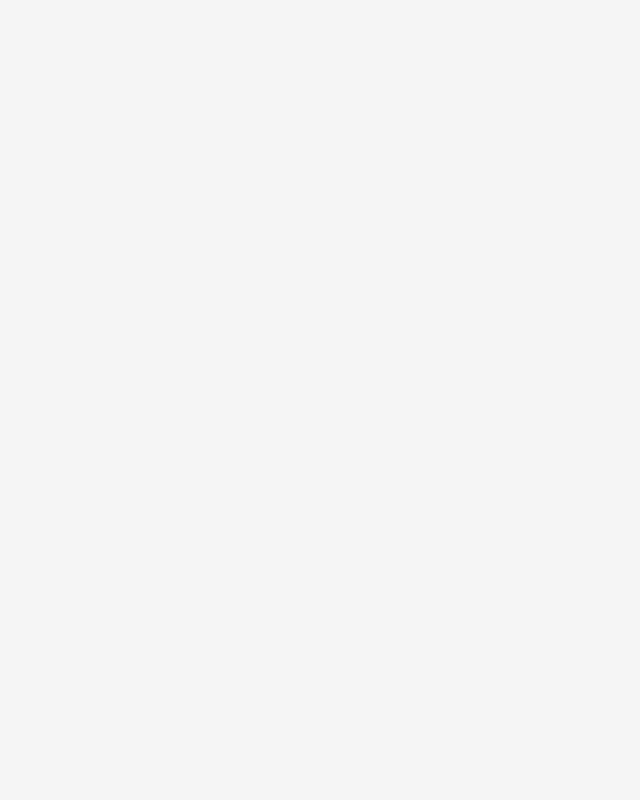
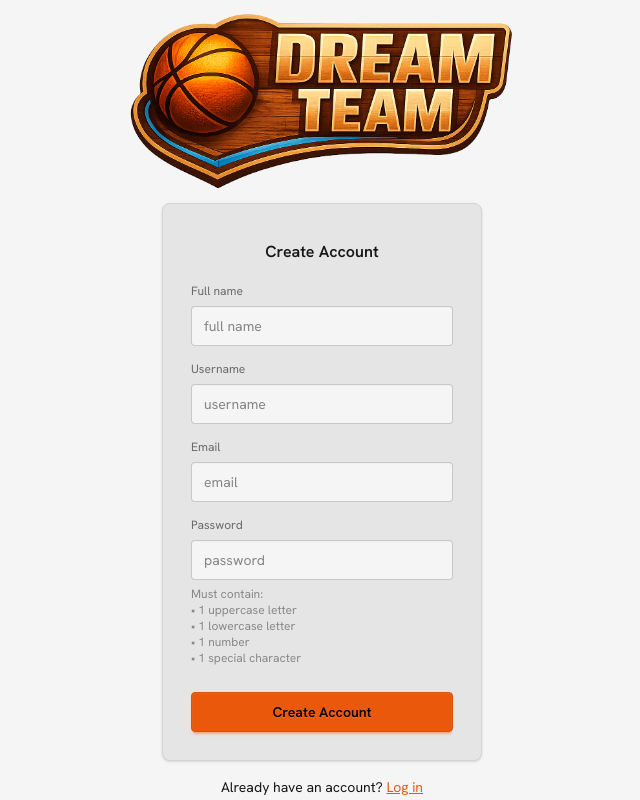
Before and after one commit to kaito24mako/dream-team, a React (Vite) app in the folder client/: page /register in a window 1280 px wide. Before the commit this address had no page. Shown: the whole page, without its empty margins (318-958 px from the left). Built offline with nearby package versions, Linux system fonts and the light colour scheme.

Commit message:
finalise auth pages

```diff
--- a/client/src/App.tsx
+++ b/client/src/App.tsx
@@ -2,6 +2,10 @@ import { BrowserRouter as Router, Routes, Route } from "react-router-dom";
 
 import LandingLayout from "./components/layout/landing/LandingLayout";
 import LandingPage from "./pages/landing/LandingPage";
+
+import AuthLayout from "./components/layout/auth/AuthLayout";
+import LoginPage from "./pages/auth/LoginPage";
+import RegisterPage from "./pages/auth/RegisterPage";
 
 import AppLayout from "./components/layout/app/AppLayout";
 import HomePage from "./pages/app/HomePage";
@@ -20,6 +24,11 @@ function App() {
           <Route path="/" element={<LandingPage />} />
         </Route>
 
+        <Route element={<AuthLayout />}>
+          <Route path="/login" element={<LoginPage />} />
+          <Route path="/register" element={<RegisterPage />} />
+        </Route>
+
         <Route element={<AppLayout />}>
           <Route path="/home" element={<HomePage />} />
           <Route path="/league" element={<LeaguePage />} />
--- /dev/null
+++ b/client/src/components/common/form/AuthForm.tsx
@@ -0,0 +1,27 @@
+import { Link } from "react-router-dom";
+import Button from "../button/Button";
+
+function AuthForm({
+  children,
+  legend,
+  link,
+  buttonTitle,
+}: {
+  children: React.ReactNode;
+  legend: string;
+  link: string;
+  buttonTitle: string;
+}) {
+  return (
+    <form className="fieldset bg-base-200 rounded-box w-xs border border-base-300 shadow-sm p-7">
+      <legend className="fieldset-legend mx-auto text-base">{legend}</legend>
+      {children}
+      <Link to={link}>
+        <Button bgColor="primary" textColor="black" className="mt-5 w-full">
+          {buttonTitle}
+        </Button>
+      </Link>
+    </form>
+  );
+}
+export default AuthForm;
--- /dev/null
+++ b/client/src/components/features/auth-page/LoginForm.tsx
@@ -0,0 +1,25 @@
+import AuthForm from "../../common/form/AuthForm";
+
+function LoginForm() {
+  return (
+    <AuthForm legend="Login" link="/home" buttonTitle="Login">
+      <label className="label">Username</label>
+      <input
+        type="text"
+        className="input focus-within:outline-none focus-within:ring-0"
+        placeholder="username"
+        name="username"
+      />
+
+      <label className="label mt-2">Password</label>
+      <input
+        type="password"
+        className="input focus-within:outline-none focus-within:ring-0"
+        placeholder="password"
+        name="password"
+        autoComplete="current-password"
+      />
+    </AuthForm>
+  );
+}
+export default LoginForm;
--- /dev/null
+++ b/client/src/components/features/auth-page/RegisterForm.tsx
@@ -0,0 +1,62 @@
+import AuthForm from "../../common/form/AuthForm";
+
+function RegisterForm() {
+  return (
+    <AuthForm
+      legend="Create Account"
+      link="/login"
+      buttonTitle="Create Account"
+    >
+      <label className="label mt-2">Full name</label>
+      <input
+        type="text"
+        className="input focus-within:outline-none focus-within:ring-0"
+        name="fullName"
+        placeholder="full name"
+        required
+      />
+
+      <label className="label mt-2">Username</label>
+      <input
+        type="text"
+        className="input focus-within:outline-none focus-within:ring-0"
+        name="username"
+        placeholder="username"
+        minLength={4}
+        required
+      />
+
+      <label className="label mt-2">Email</label>
+      <input
+        type="email"
+        className="input focus-within:outline-none focus-within:ring-0"
+        name="email"
+        placeholder="email"
+        required
+      />
+
+      <label className="label mt-2">Password</label>
+      <input
+        type="password"
+        className="input focus-within:outline-none focus-within:ring-0"
+        name="password"
+        placeholder="password"
+        pattern="^(?=.*[A-Z])(?=.*[a-z])(?=.*\d)(?=.*[\x21-\x2F\x3A-\x40\x5B-\x60\x7B-\x7E])[\x20-\x7E]+$"
+        title="Password must contain at least one uppercase letter, one lowercase letter, one number, and one special character"
+        required
+      />
+
+      <p className="label text-xs opacity-75">
+        Must contain:
+        <br />
+        • 1 uppercase letter
+        <br />
+        • 1 lowercase letter
+        <br />
+        • 1 number
+        <br />• 1 special character
+      </p>
+    </AuthForm>
+  );
+}
+export default RegisterForm;
--- a/client/src/components/features/howToPlay-page/CompeteSection.tsx
+++ b/client/src/components/features/howToPlay-page/CompeteSection.tsx
@@ -44,7 +44,7 @@ function CompeteSection() {
           <img
             src={levelScreenshot}
             alt="A single level with its details"
-            className="w-170 rounded-lg border border-border-base shadow-sm mt-2"
+            className="w-170 rounded-lg border border-base-300 shadow-sm mt-2"
           />
         </div>
       </div>
@@ -89,7 +89,7 @@ function CompeteSection() {
           <img
             src={battleScreenshot}
             alt="The battle page showcasing what it entails"
-            className="w-160 rounded-lg border border-border-base shadow-sm mt-2"
+            className="w-160 rounded-lg border border-border-300 shadow-sm mt-2"
           />
         </div>
       </div>
--- a/client/src/components/features/landing-page/BottomSection.tsx
+++ b/client/src/components/features/landing-page/BottomSection.tsx
@@ -1,12 +1,10 @@
 import { Link } from "react-router-dom";
 
 import Button from "../../common/button/Button";
-import FadeInOnView from "../../animations/FadeInOnView";
 
 function BottomSection() {
   return (
-    <section className="lg:mt-20 bg-base-300 py-20 w-full">
-      <FadeInOnView className="flex flex-col items-center text-center gap-5">
+    <section className="flex flex-col items-center text-center gap-5 lg:mt-20 bg-base-300 py-20 w-full">
       <h2 className="text-5xl lg:text-6xl">
         Ready to Create Your <span className="text-primary">Legacy?</span>
       </h2>
@@ -18,7 +16,6 @@ function BottomSection() {
           Create Account
         </Button>
       </Link>
-      </FadeInOnView>
     </section>
   );
 }
--- /dev/null
+++ b/client/src/components/layout/auth/AuthLayout.tsx
@@ -0,0 +1,12 @@
+import { Outlet } from "react-router-dom";
+
+function AuthLayout() {
+  return (
+    <div className="flex flex-col min-h-dvh">
+      <div className="my-auto px-7 md:px-14">
+        <Outlet />
+      </div>
+    </div>
+  );
+}
+export default AuthLayout;
--- a/client/src/components/layout/landing/LandingNavbar.tsx
+++ b/client/src/components/layout/landing/LandingNavbar.tsx
@@ -11,7 +11,7 @@ function LandingNavbar() {
         <img src={logo} className="w-28 h-15" alt="Dream Team logo" />
       </div>
       <div className="flex gap-3">
-        <Link to="/home">
+        <Link to="/login">
           <Button bgColor="primary" textColor="black">
             Login
           </Button>
--- /dev/null
+++ b/client/src/pages/auth/LoginPage.tsx
@@ -0,0 +1,25 @@
+import { Link } from "react-router-dom";
+import LoginForm from "../../components/features/auth-page/LoginForm";
+import logo from "../../assets/icon/logo.png";
+
+function LoginPage() {
+  return (
+    <>
+      <title>Login | Dream Team</title>
+
+      <main className="flex flex-col justify-center items-center">
+        <img src={logo} className="w-100 h-50" />
+
+        <LoginForm />
+
+        <p className="text-sm mt-4">
+          No account?{" "}
+          <Link to="/register" className="link link-primary">
+            Create one
+          </Link>
+        </p>
+      </main>
+    </>
+  );
+}
+export default LoginPage;
--- /dev/null
+++ b/client/src/pages/auth/RegisterPage.tsx
@@ -0,0 +1,25 @@
+import { Link } from "react-router-dom";
+import RegisterForm from "../../components/features/auth-page/RegisterForm";
+import logo from "../../assets/icon/logo.png";
+
+function RegisterPage() {
+  return (
+    <>
+      <title>Register | Dream Team</title>
+
+      <main className="flex flex-col justify-center items-center">
+        <img src={logo} className="w-100 h-50" />
+
+        <RegisterForm />
+
+        <p className="text-sm mt-4">
+          Already have an account?{" "}
+          <Link to="/login" className="link link-primary">
+            Log in
+          </Link>
+        </p>
+      </main>
+    </>
+  );
+}
+export default RegisterPage;
```
Lines whose indentation alone changed are shown as unchanged.
